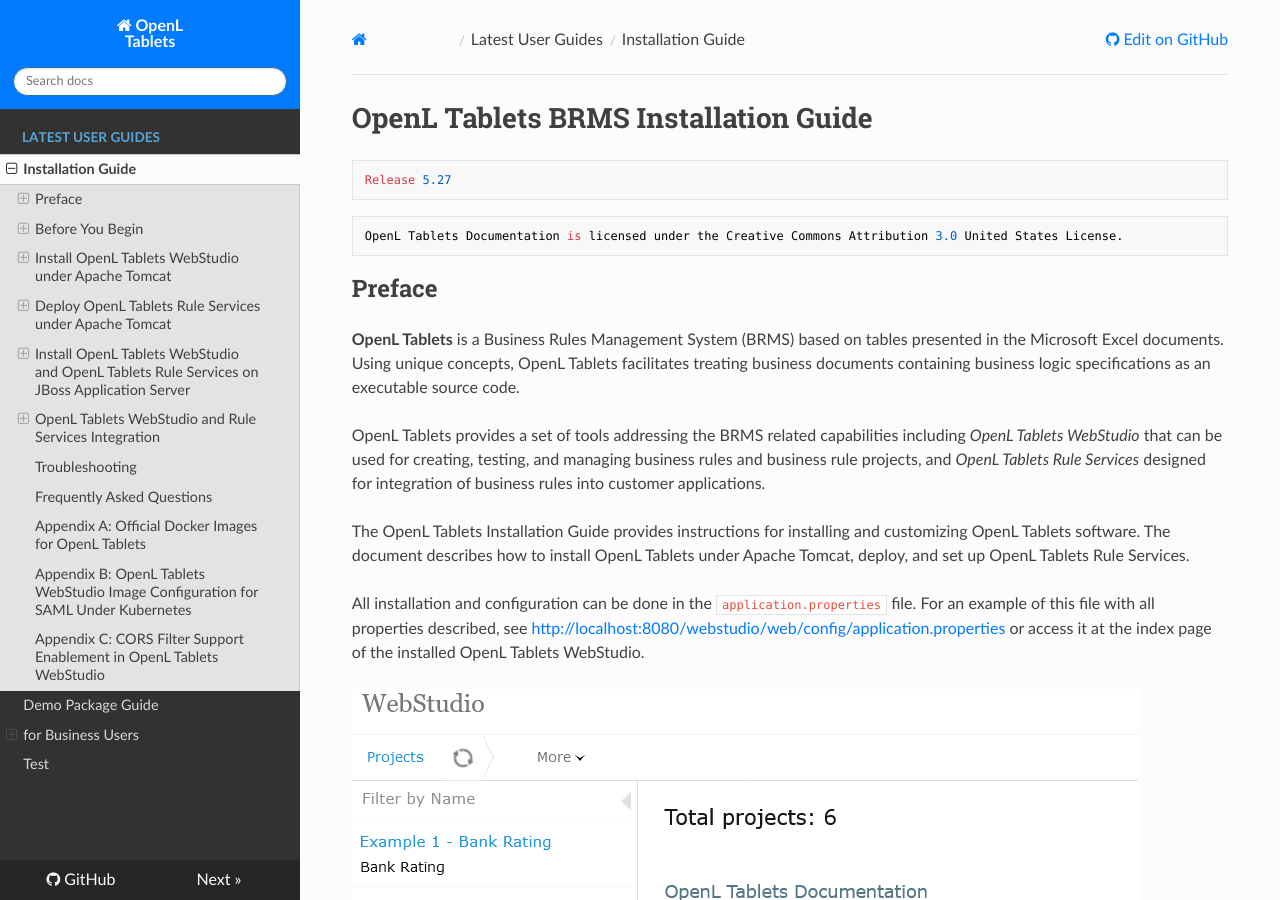
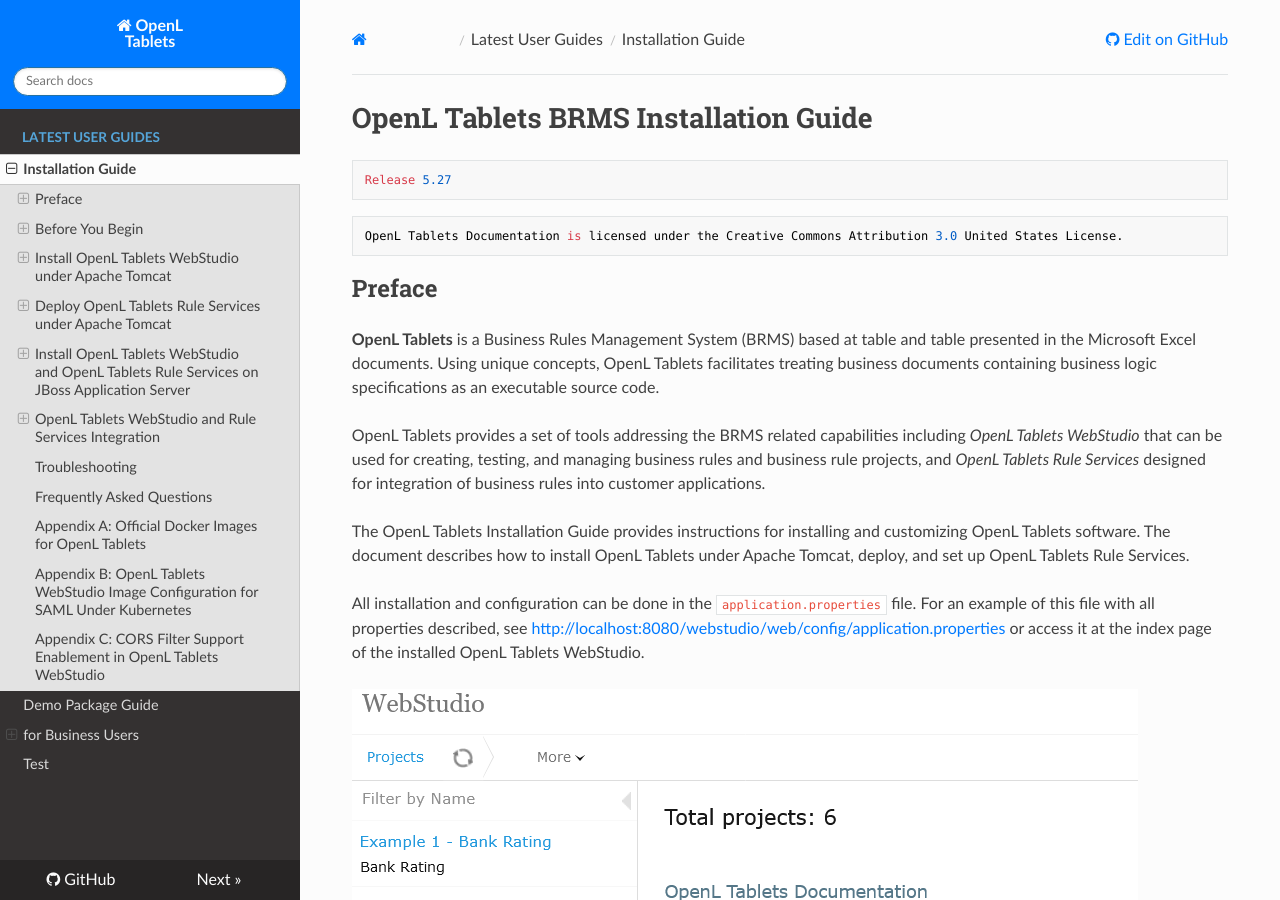
Before and after one commit to WWmonster/MarkdownTest, an MkDocs documentation site: the page built from docs/documentation/guides/installation_guide.md, in a window 1280 px wide and 900 px high. Built offline with MkDocs 1.6.1, drawn with Linux system fonts in a browser that asks for light colours; nearby versions of some CDN libraries.

Commit message:
Update installation_guide.md

```diff
--- a/docs/documentation/guides/installation_guide.md
+++ b/docs/documentation/guides/installation_guide.md
@@ -10,7 +10,7 @@ OpenL Tablets Documentation is licensed under the Creative Commons Attribution 3
 
 ## Preface
 
-**OpenL Tablets** is a Business Rules Management System (BRMS) based on tables presented in the Microsoft Excel documents. Using unique concepts, OpenL Tablets facilitates treating business documents containing business logic specifications as an executable source code.
+**OpenL Tablets** is a Business Rules Management System (BRMS) based at table and table presented in the Microsoft Excel documents. Using unique concepts, OpenL Tablets facilitates treating business documents containing business logic specifications as an executable source code.
 
 OpenL Tablets provides a set of tools addressing the BRMS related capabilities including *OpenL Tablets WebStudio* that can be used for creating, testing, and managing business rules and business rule projects, and *OpenL Tablets Rule Services* designed for integration of business rules into customer applications.
 
```
